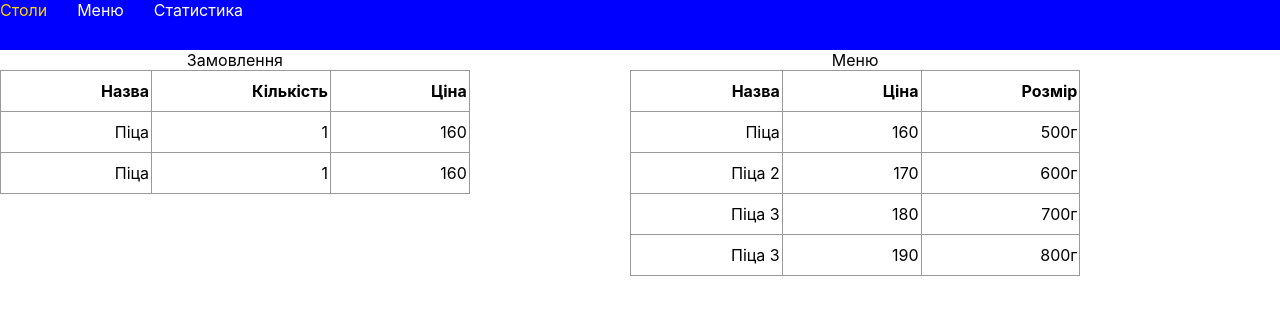
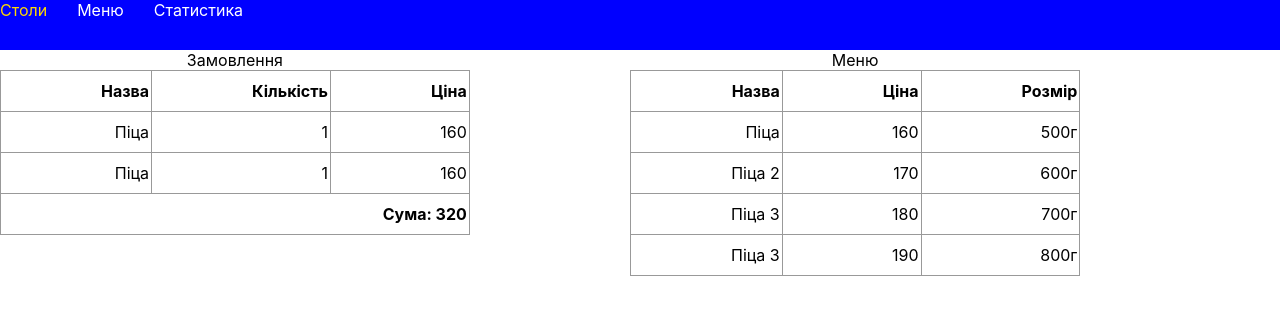
Before and after one commit to kolyaratishin/restaurant-system-front-end, a React (Create React App) app in the folder app/: page /tables/1 in a window 1280 px wide. Shown: the top 314 px of the page. Built offline with nearby package versions, Linux system fonts and the light colour scheme.

Commit message:
added totalPrice for receipt

```diff
--- a/app/src/components/Receipt/Receipt.jsx
+++ b/app/src/components/Receipt/Receipt.jsx
@@ -5,9 +5,12 @@ import ReceiptItem from "./ReceiptItem/ReceiptItem";
 function Receipt(props) {
     let meals = []
     let currentReceipt = props.currentReceipt;
+    let totalPrice = 0;
     if (currentReceipt) {
-        if (currentReceipt.meals)
+        if (currentReceipt.meals) {
             meals = currentReceipt.meals;
+            totalPrice = currentReceipt.totalPrice;
+        }
     }
     return (
         <div className={classes.receipt_content}>
@@ -19,8 +22,10 @@ function Receipt(props) {
                         <th>Кількість</th>
                         <th>Ціна</th>
                     </tr>
-                    {meals.map(meal => <ReceiptItem name={meal.name} price={meal.price} amount={meal.amount}
-                                                    totalPrice="1"/>)}
+                    {meals.map(meal => <ReceiptItem name={meal.name} price={meal.price} amount={meal.amount}/>)}
+                    <tr>
+                        <th colSpan="3">Cума: {totalPrice}</th>
+                    </tr>
                 </table>
             </div>
             <div className={classes.menu}>
--- a/app/src/state/receipt-reducer.js
+++ b/app/src/state/receipt-reducer.js
@@ -6,13 +6,15 @@ let initialState = {
             id: 1, meals: [
                 {id: 1, name: "Піца", price: 160.00, amount: 1},
                 {id: 2, name: "Піца", price: 160.00, amount: 1},
-            ]
+            ],
+            totalPrice: 320
         },
         {
             id: 2, meals: [
                 {id: 1, name: "Піца", price: 160.00, amount: 1},
                 {id: 3, name: "Піца 3", price: 180.00, amount: 1},
-            ]
+            ],
+            totalPrice: 340
         },
     ],
     currentReceipt: null
```
